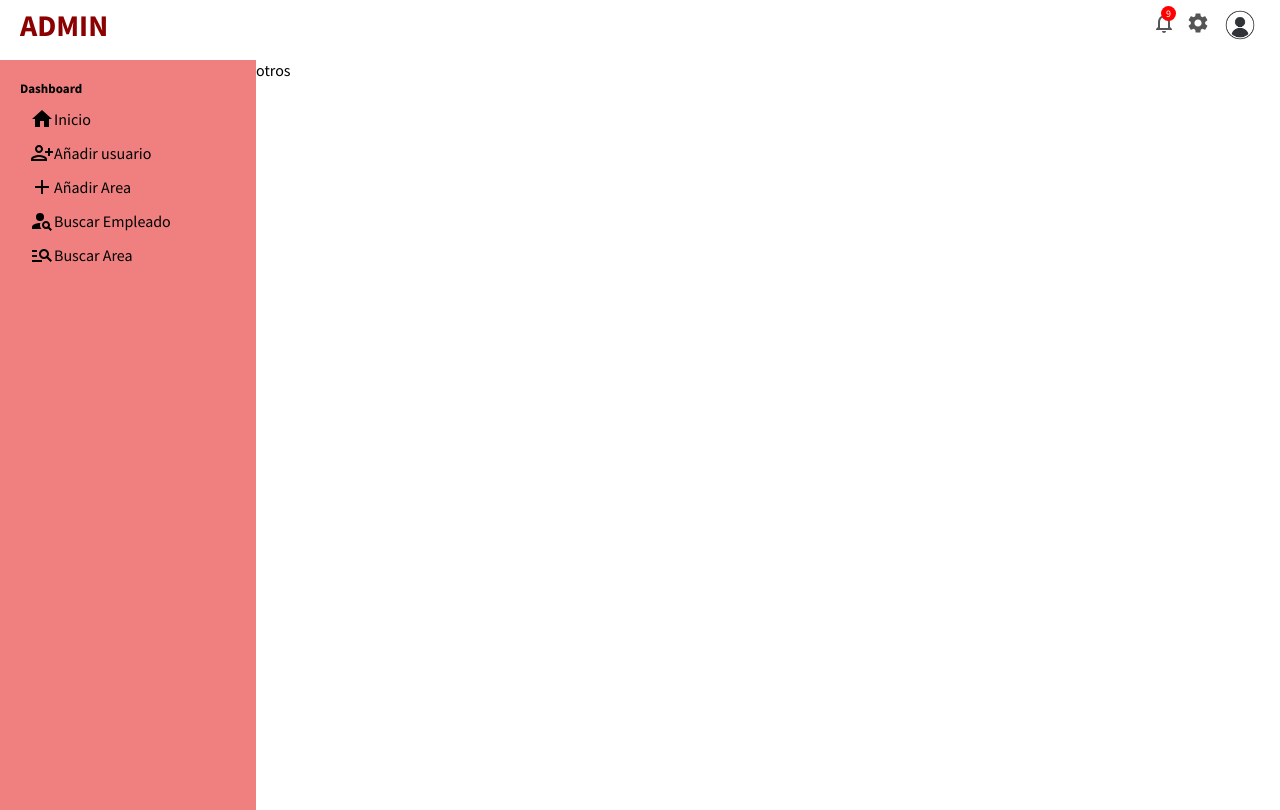
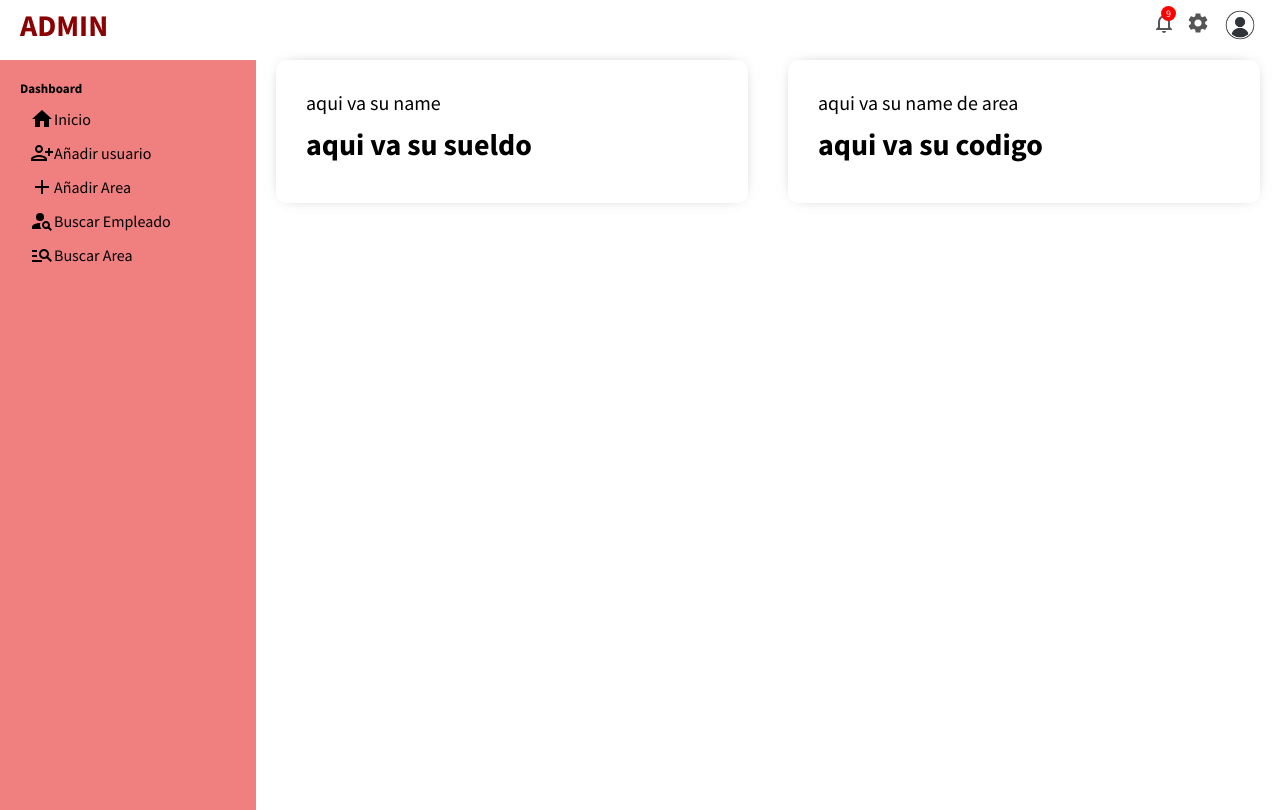
Before and after one commit to sebasY0725/dashboard, a React (Create React App) app: page / in a window 1280 px wide. Built offline with nearby package versions, Linux system fonts and the light colour scheme.

Commit message:
componente info creado con estilos

```diff
--- a/src/App.js
+++ b/src/App.js
@@ -1,13 +1,14 @@
 import Sidebar from "./componentes/sidebar/Sidebar";
 import Topbar from "./componentes/topbar/Topbar";
 import "./app.css";
+import Home from "./pages/home/Home";
 function App() {
   return (
     <div>
       <Topbar />
       <div className="container">
         <Sidebar />
-        <div className="others"> otros </div>
+        <Home/>
       </div>
     </div>
   );
--- a/src/app.css
+++ b/src/app.css
@@ -3,6 +3,3 @@
     margin-top: 10px;
 
 }
-.others{
-    flex: 4;
-}
--- /dev/null
+++ b/src/componentes/Info/Info.jsx
@@ -0,0 +1,20 @@
+import "./info.css"
+
+export default function Info() {
+  return (
+    <div className="info">
+        <div className="lastInfo">
+            <span className="NameTitle"> aqui va su name </span>
+            <div className="NumberContainer">
+                <span className="Number">aqui va su sueldo</span>
+            </div>
+        </div>
+        <div className="lastInfo">
+            <span className="NameTitle"> aqui va su name de area </span>
+            <div className="NumberContainer">
+                <span className="Number">aqui va su codigo</span>
+            </div>
+        </div>
+    </div>
+  )
+}
--- /dev/null
+++ b/src/componentes/Info/info.css
@@ -0,0 +1,29 @@
+.info{
+    width: 100%;
+    display: flex;
+    justify-content: space-between;
+}
+
+.lastInfo{
+    flex: 1;
+    margin: 0px 20px;
+    padding: 30px;
+    border-radius: 10px ;
+    cursor: pointer;
+    -webkit-box-shadow: 0px 0px 15px -10px rgba(0, 0, 0, 0.75);
+    box-shadow: 0px 0px 15px -10px rgba(0, 0, 0, 0.75);
+
+}
+
+.NameTitle{
+    font-size: 20px;
+}
+.NumberContainer{
+    margin: 10px 0px;
+    display: flex;
+    align-items: center;
+}
+.Number{
+    font-size: 30px;
+    font-weight: bold;
+}
--- /dev/null
+++ b/src/pages/home/Home.jsx
@@ -0,0 +1,10 @@
+import Info from "../../componentes/Info/Info"
+import "./home.css"
+
+export default function Home() {
+  return (
+    <div className="home">
+        <Info/>
+    </div>
+  )
+}
--- /dev/null
+++ b/src/pages/home/home.css
@@ -0,0 +1,3 @@
+.home{
+    flex: 4;
+}
```
